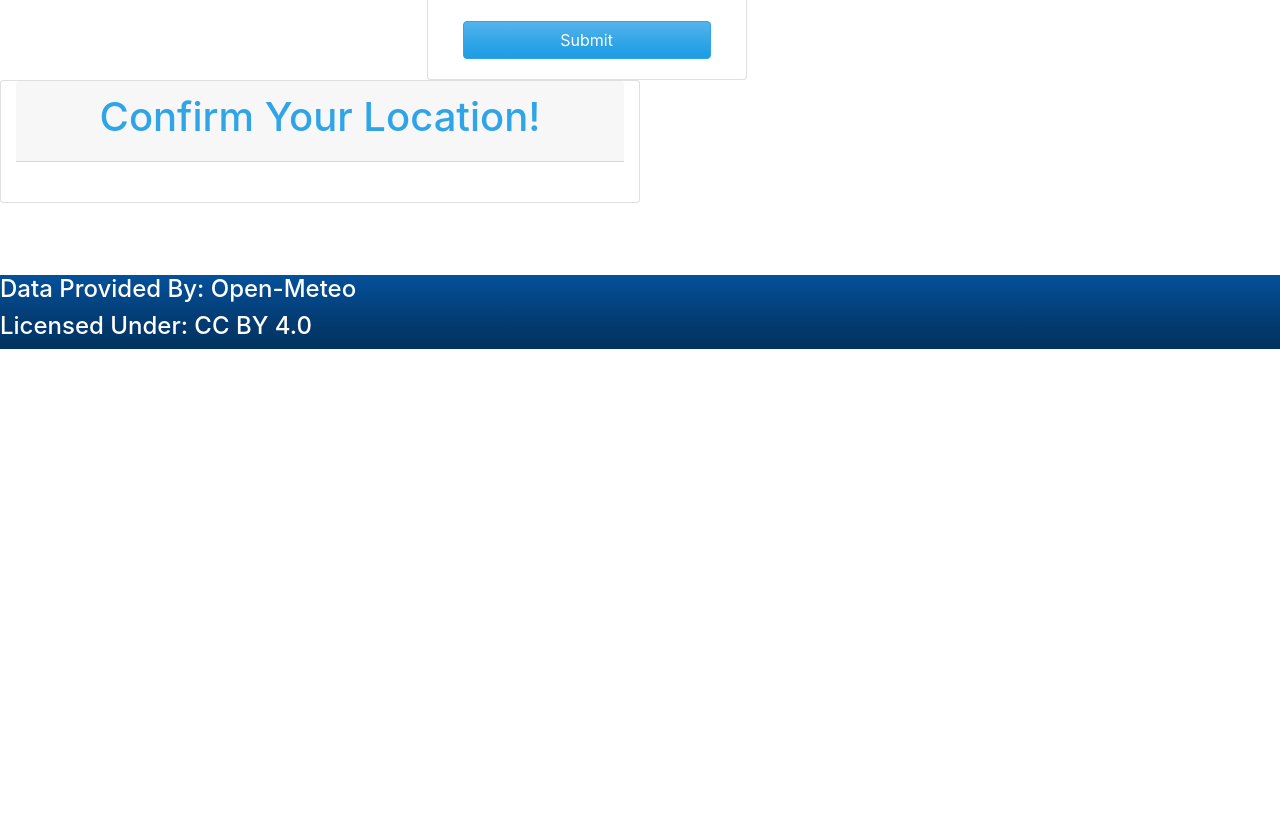
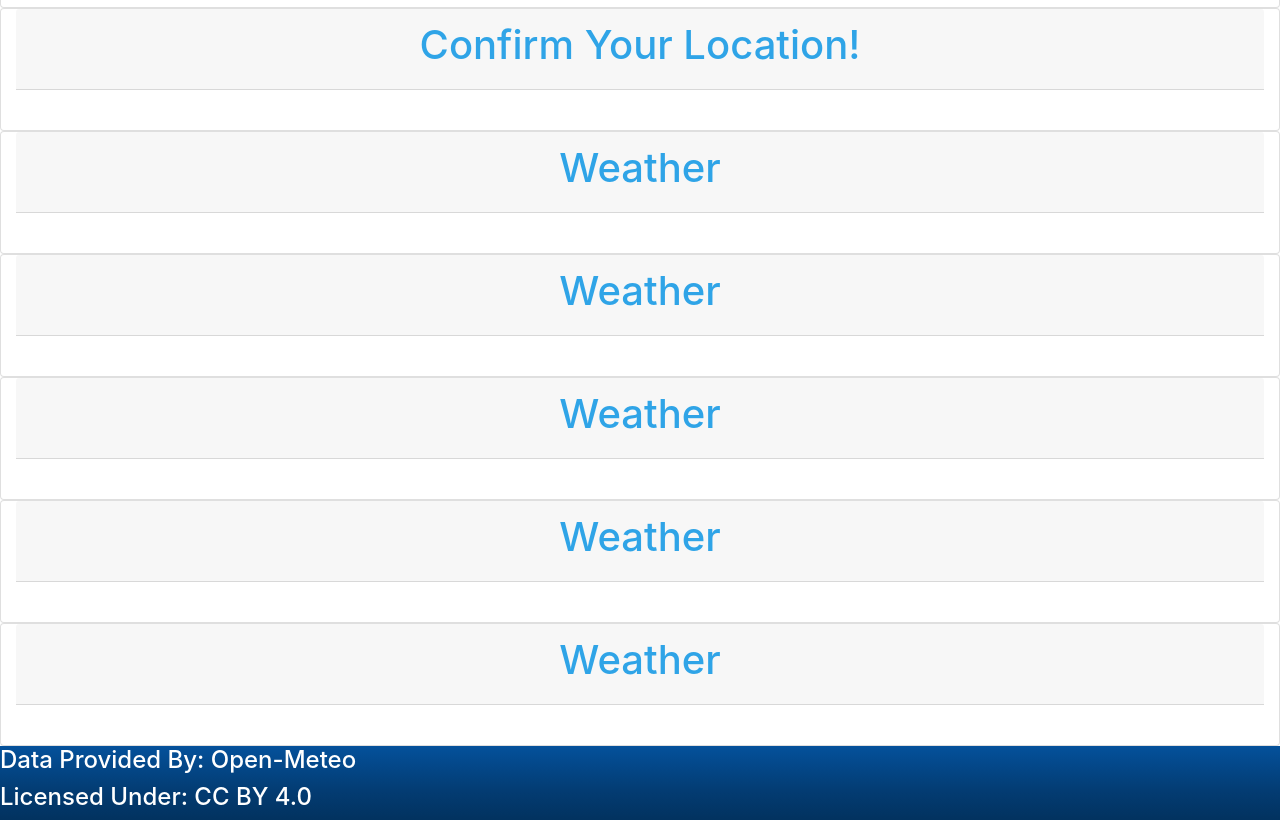
Before and after one commit to Whitman2003/WeatherApp, a website: page index.html in a window 1280 px wide. Shown: the part 451-1271 px from the top of the page. Before the commit the page ends 800 px from the top, so only its background shows below. Drawn offline with nearby package versions, Linux system fonts and the light colour scheme; some packages are replaced by stand-ins of ours; a script that the page names is missing.

Commit message:
Setting up to do the rest

```diff
--- a/app.js
+++ b/app.js
@@ -85,21 +85,32 @@ document.querySelector('#btnLocation').addEventListener('click', async function(
         const strSoilMoisture = objWeatherResonses.hourly_units.soil_moisture_0_to_1cm;
 
         //Set the hourly data
+        //Time for all
         const arrTime = objWeatherResonses.hourly.time;
-        const arrTemperature = objWeatherResonses.hourly.temperature_2m;
-        const arrRelativeHumidity = objWeatherResonses.hourly.relative_humidity_2m;
-        const arrApparentTemperature = objWeatherResonses.hourly.apparent_temperature;
+
+        //Precipitation
         const arrPrecipitationProbability = objWeatherResonses.hourly.precipitation_probability;
         const arrPrecipitation = objWeatherResonses.hourly.precipitation;
         const arrRain = objWeatherResonses.hourly.rain;
         const arrShowers = objWeatherResonses.hourly.showers;
         const arrSnowfall = objWeatherResonses.hourly.snowfall;
         const arrSnowDepth = objWeatherResonses.hourly.snow_depth;
-        const arrCloudCover = objWeatherResonses.hourly.cloud_cover;
-        const arrVisibility = objWeatherResonses.hourly.visibility;
+
+        //Wind
         const arrWindSpeed = objWeatherResonses.hourly.wind_speed_10m;
         const arrWindDirection = objWeatherResonses.hourly.wind_direction_10m;
         const arrWindGusts = objWeatherResonses.hourly.wind_gusts_10m;
+
+        //Temperature
+        const arrTemperature = objWeatherResonses.hourly.temperature_2m;
+        const arrRelativeHumidity = objWeatherResonses.hourly.relative_humidity_2m;
+        const arrApparentTemperature = objWeatherResonses.hourly.apparent_temperature;
+
+        //Visibility
+        const arrCloudCover = objWeatherResonses.hourly.cloud_cover;
+        const arrVisibility = objWeatherResonses.hourly.visibility;
+
+        //Soil
         const arrSoilTemperature = objWeatherResonses.hourly.soil_temperature_0cm;
         const arrSoilMoisture = objWeatherResonses.hourly.soil_moisture_0_to_1cm;
 
--- a/index.html
+++ b/index.html
@@ -33,7 +33,7 @@
      </header>
 
     <!-- Get the Latitude and Longitude -->
-    <form class="card col-12 col-lg-3 offset-lg-4">
+    <form class="card col-12">
         <div class="card-header">
             <h1 class="text-center">Enter Your Location!</h1>
             <p class="text-center">Please provide the latitude and longitude.</p>
@@ -50,7 +50,7 @@
     </form>
 
     <!-- Show the Confirm Data -->
-    <div class="card col-6" id="cardConfirm">
+    <div class="card col-12" id="cardConfirm">
         <div class="card-header">
             <h1 class="text-center">Confirm Your Location!</h1>
         </div>
@@ -58,6 +58,57 @@
 
         </div>
     </div>
+
+    <!-- Show the Percipitation -->
+    <div class="card col-12" id="cardWeather">
+        <div class="card-header">
+            <h1 class="text-center">Weather</h1>
+        </div>
+        <div class="card-body" id="weatherData">
+
+        </div>
+    </div>
+
+    <!-- Show the Wind -->
+    <div class="card col-12" id="cardWeather">
+        <div class="card-header">
+            <h1 class="text-center">Weather</h1>
+        </div>
+        <div class="card-body" id="weatherData">
+
+        </div>
+    </div>
+
+    <!-- Show the Temperature -->
+    <div class="card col-12" id="cardWeather">
+        <div class="card-header">
+            <h1 class="text-center">Weather</h1>
+        </div>
+        <div class="card-body" id="weatherData">
+
+        </div>
+    </div>
+
+    <!-- Show the Visibility -->
+    <div class="card col-12" id="cardWeather">
+        <div class="card-header">
+            <h1 class="text-center">Weather</h1>
+        </div>
+        <div class="card-body" id="weatherData">
+
+        </div>
+    </div>
+
+    <!-- Show the Soil -->
+    <div class="card col-12" id="cardWeather">
+        <div class="card-header">
+            <h1 class="text-center">Weather</h1>
+        </div>
+        <div class="card-body" id="weatherData">
+
+        </div>
+    </div>
+
 
     <!-- Footer -->
     <footer class="bg-dark text-white py-0 mt-auto">
```
